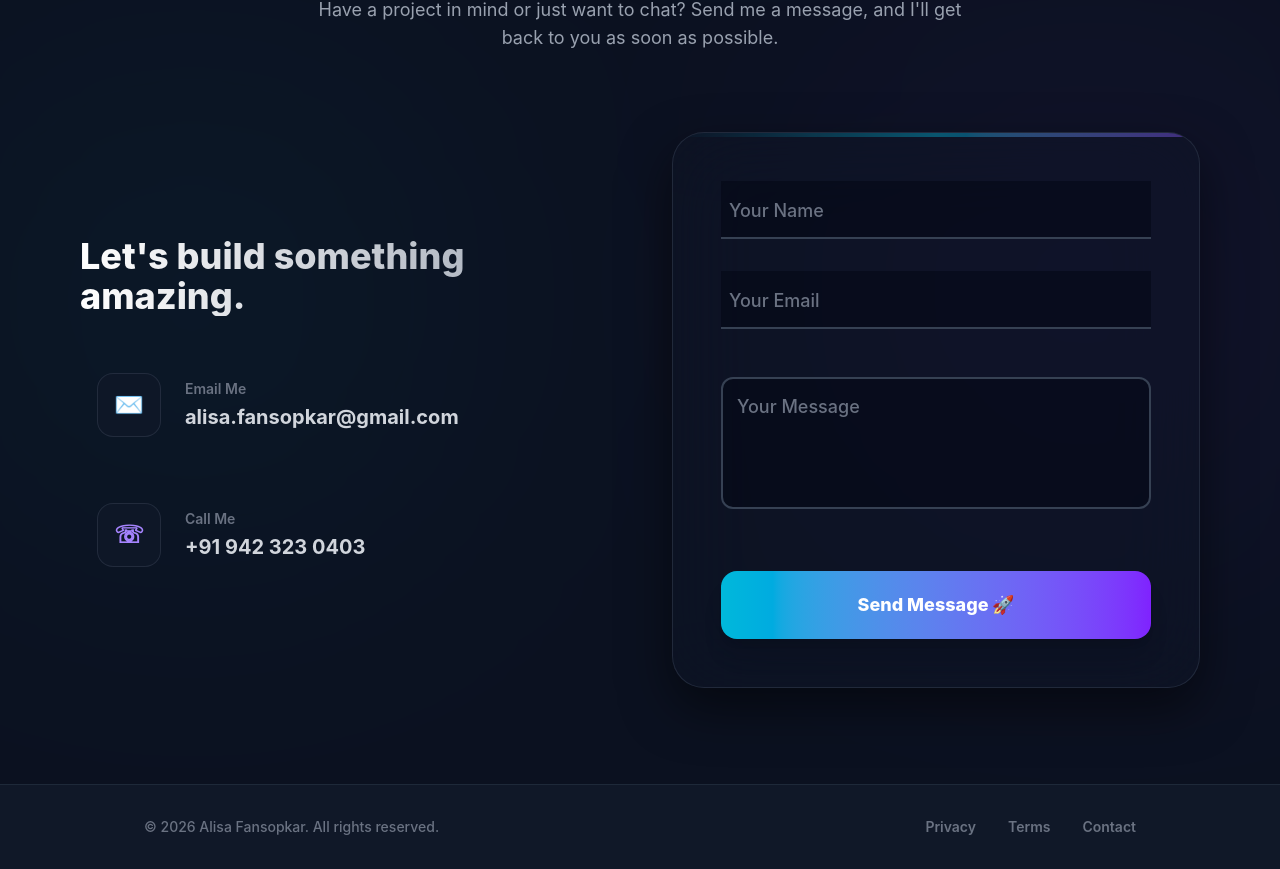
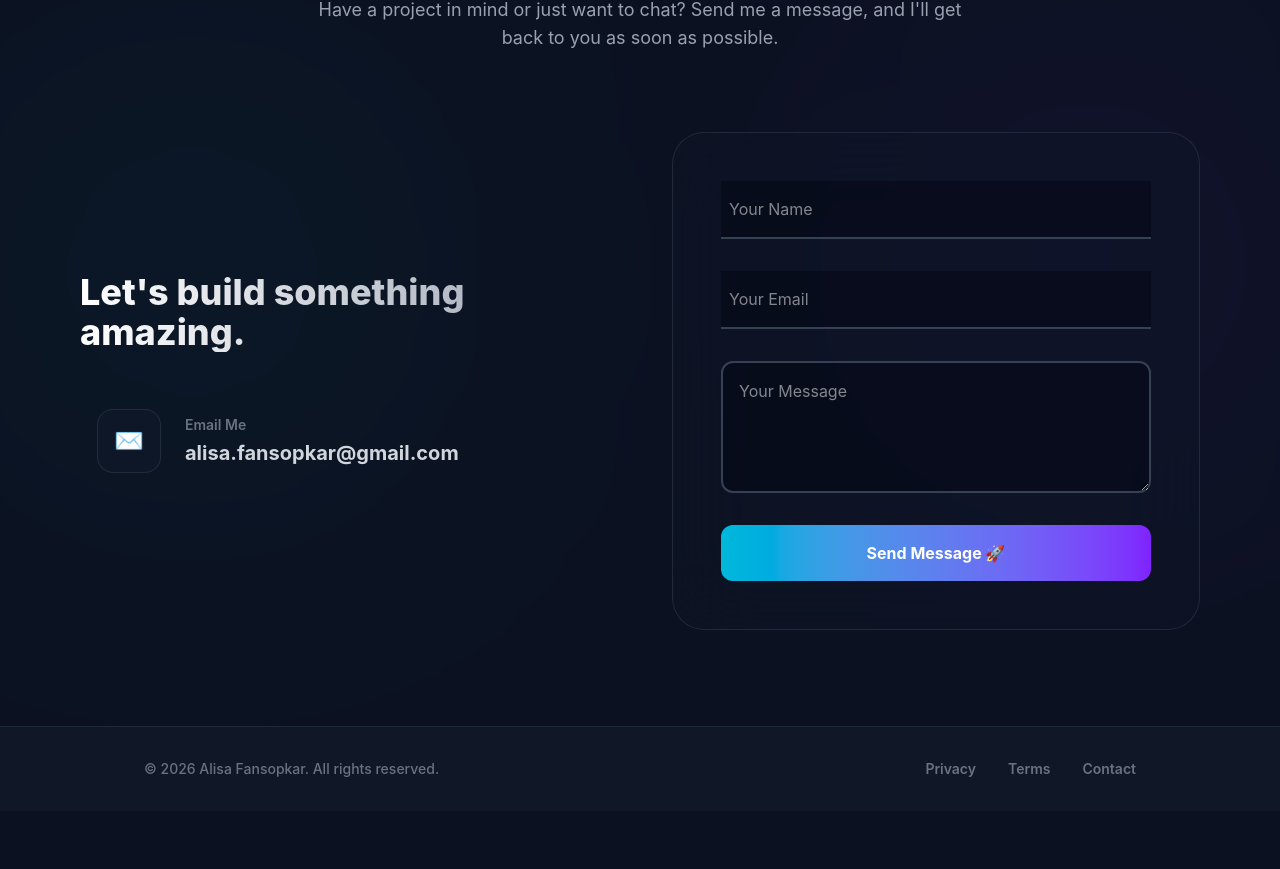
Before and after one commit to alisafansopkar-stack/portfolio, a React (Vite) app in the folder portfolio/: page / in a window 1280 px wide. Shown: the part 3098-3967 px from the top of the page. After the commit the page ends 3909 px from the top, so only its background shows below. Built offline with nearby package versions, Linux system fonts and the light colour scheme.

Commit message:
update form

```diff
--- a/portfolio/package.json
+++ b/portfolio/package.json
@@ -13,7 +13,8 @@
     "framer-motion": "^12.38.0",
     "react": "^19.2.4",
     "react-dom": "^19.2.4",
-    "react-icons": "^5.6.0"
+    "react-icons": "^5.6.0",
+    "react-toastify": "^11.0.5"
   },
   "devDependencies": {
     "@eslint/js": "^9.39.4",
--- a/portfolio/src/components/Contact.jsx
+++ b/portfolio/src/components/Contact.jsx
@@ -1,7 +1,41 @@
-import React from 'react';
+import React, { useState } from 'react';
 import { motion } from 'framer-motion';
 
 export default function Contact() {
+  const [status, setStatus] = useState("");
+
+  const handleSubmit = async (e) => {
+    e.preventDefault();
+    setStatus("Sending...");
+
+    const formData = new FormData(e.target);
+
+    // ✅ Add Web3Forms Access Key
+    formData.append("access_key", "dae40daf-7ed2-442f-b98d-917d00b87e6e");
+    formData.append("subject", "New Portfolio Contact Message");
+
+    try {
+      const response = await fetch("https://api.web3forms.com/submit", {
+        method: "POST",
+        body: formData
+      });
+
+      const result = await response.json();
+
+      if(result.success) {
+        setStatus("Message Sent Successfully! 🎉");
+        e.target.reset();
+      } else {
+        setStatus("Failed to send message.");
+      }
+    } catch (error) {
+      console.error(error);
+      setStatus("Error sending message.");
+    }
+
+    setTimeout(() => setStatus(""), 5000);
+  };
+
   const containerVariants = {
     hidden: { opacity: 0 },
     show: {
@@ -18,7 +52,6 @@ export default function Contact() {
   return (
     <section id="contact" className="min-h-screen px-10 md:px-20 py-24 bg-[#0b1120] text-white flex flex-col items-center border-t border-gray-800/50 relative overflow-hidden">
 
-      {/* Dynamic Background elements */}
       <div className="absolute top-1/2 left-0 -translate-y-1/2 w-96 h-96 bg-cyan-600/10 rounded-full blur-[150px] pointer-events-none animate-float"></div>
       <div className="absolute top-1/2 right-0 -translate-y-1/2 w-96 h-96 bg-violet-600/10 rounded-full blur-[150px] pointer-events-none animate-float" style={{animationDelay: '2s'}}></div>
 
@@ -32,94 +65,57 @@ export default function Contact() {
           <h2 className="text-5xl md:text-6xl font-extrabold tracking-tight">
             Get In <span className="bg-gradient-to-r from-cyan-400 to-violet-500 bg-clip-text text-transparent drop-shadow-[0_0_20px_rgba(6,182,212,0.6)]">Touch</span>
           </h2>
-          <p className="mt-6 text-gray-400 text-lg max-w-2xl mx-auto">Have a project in mind or just want to chat? Send me a message, and I'll get back to you as soon as possible.</p>
+          <p className="mt-6 text-gray-400 text-lg max-w-2xl mx-auto">
+            Have a project in mind or just want to chat? Send me a message, and I'll get back to you as soon as possible.
+          </p>
         </motion.div>
 
         <div className="flex flex-col lg:flex-row gap-16">
-          {/* Left Panel - Info */}
-          <motion.div
-            initial={{ opacity: 0, x: -50 }}
-            whileInView={{ opacity: 1, x: 0 }}
-            viewport={{ once: true, margin: "-100px" }}
-            transition={{ duration: 0.7, ease: "easeOut" }}
-            className="flex-1 flex flex-col justify-center space-y-10"
-          >
+
+          {/* LEFT PANEL SAME */}
+          <motion.div className="flex-1 flex flex-col justify-center space-y-10">
             <div className="space-y-4">
-              <h3 className="text-4xl font-extrabold text-transparent bg-clip-text bg-gradient-to-r from-white to-gray-400">Let's build something amazing.</h3>
+              <h3 className="text-4xl font-extrabold text-transparent bg-clip-text bg-gradient-to-r from-white to-gray-400">
+                Let's build something amazing.
+              </h3>
             </div>
 
             <div className="space-y-8 text-gray-300">
               <a href="mailto:xyz@gmail.com" className="group flex items-center gap-6 p-4 rounded-2xl hover:bg-gray-800/40 border border-transparent hover:border-gray-700/50 transition-all duration-300 w-fit">
-                <div className="w-16 h-16 bg-gray-900/80 rounded-2xl flex items-center justify-center border border-gray-700/50 group-hover:border-cyan-500 group-hover:shadow-[0_0_25px_rgba(6,182,212,0.4)] transition-all duration-300 group-hover:-translate-y-1">
+                <div className="w-16 h-16 bg-gray-900/80 rounded-2xl flex items-center justify-center border border-gray-700/50">
                   <span className="text-cyan-400 text-2xl font-bold">✉</span>
                 </div>
                 <div>
                   <p className="text-sm text-gray-500 font-semibold mb-1">Email Me</p>
-                  <span className="text-xl font-bold group-hover:text-cyan-400 transition-colors">alisa.fansopkar@gmail.com</span>
-                </div>
-              </a>
-
-              <a href="#" className="group flex items-center gap-6 p-4 rounded-2xl hover:bg-gray-800/40 border border-transparent hover:border-gray-700/50 transition-all duration-300 w-fit">
-                <div className="w-16 h-16 bg-gray-900/80 rounded-2xl flex items-center justify-center border border-gray-700/50 group-hover:border-violet-500 group-hover:shadow-[0_0_25px_rgba(139,92,246,0.4)] transition-all duration-300 group-hover:-translate-y-1">
-                  <span className="text-violet-400 text-2xl font-bold">☏</span>
-                </div>
-                <div>
-                  <p className="text-sm text-gray-500 font-semibold mb-1">Call Me</p>
-                  <span className="text-xl font-bold group-hover:text-violet-400 transition-colors">+91 942 323 0403</span>
+                  <span className="text-xl font-bold">alisa.fansopkar@gmail.com</span>
                 </div>
               </a>
             </div>
           </motion.div>
 
-          {/* Right Form Panel */}
-          <motion.div
-            initial={{ opacity: 0, x: 50, rotateY: -10 }}
-            whileInView={{ opacity: 1, x: 0, rotateY: 0 }}
-            viewport={{ once: true, margin: "-100px" }}
-            transition={{ duration: 0.8, ease: "easeOut", delay: 0.2 }}
-            className="flex-1 perspective-1000"
-          >
-            <div className="bg-gray-900/40 backdrop-blur-2xl p-10 md:p-12 rounded-[2rem] shadow-[0_20px_50px_rgba(0,0,0,0.5)] border border-gray-700/50 relative overflow-hidden group hover:border-cyan-500/30 transition-all duration-700">
+          {/* FORM PANEL SAME UI */}
+          <motion.div className="flex-1">
+            <div className="bg-gray-900/40 backdrop-blur-2xl p-10 md:p-12 rounded-[2rem] border border-gray-700/50">
 
-              {/* Form glowing top border */}
-              <div className="absolute top-0 left-0 w-full h-1 bg-gradient-to-r from-transparent via-cyan-500 to-violet-500 opacity-40 group-hover:opacity-100 transition-opacity duration-500"></div>
+              <form onSubmit={handleSubmit} className="flex flex-col gap-8">
 
-              <form className="flex flex-col gap-8 relative z-10">
-                <motion.div variants={containerVariants} initial="hidden" whileInView="show" viewport={{once:true}} className="flex flex-col gap-8">
+                <input type="text" name="name" required className="w-full bg-gray-950/50 border-b-2 border-gray-700 px-2 py-4 text-white" placeholder="Your Name" />
 
-                  <motion.div variants={itemVariants} className="relative group/input">
-                    <input type="text" id="name" required className="peer w-full bg-gray-950/50 border-b-2 border-gray-700 px-2 py-4 text-white focus:outline-none focus:border-cyan-500 transition-all duration-300 placeholder-transparent" placeholder="Name" />
-                    <label htmlFor="name" className="absolute left-2 top-4 text-gray-500 font-medium text-lg transition-all duration-300 peer-placeholder-shown:text-lg peer-placeholder-shown:top-4 peer-focus:-top-3 peer-focus:text-sm peer-focus:text-cyan-400 peer-valid:-top-3 peer-valid:text-sm peer-valid:text-cyan-400 pointer-events-none">
-                      Your Name
-                    </label>
-                  </motion.div>
+                <input type="email" name="email" required className="w-full bg-gray-950/50 border-b-2 border-gray-700 px-2 py-4 text-white" placeholder="Your Email" />
 
-                  <motion.div variants={itemVariants} className="relative group/input">
-                    <input type="email" id="email" required className="peer w-full bg-gray-950/50 border-b-2 border-gray-700 px-2 py-4 text-white focus:outline-none focus:border-violet-500 transition-all duration-300 placeholder-transparent" placeholder="Email" />
-                    <label htmlFor="email" className="absolute left-2 top-4 text-gray-500 font-medium text-lg transition-all duration-300 peer-placeholder-shown:text-lg peer-placeholder-shown:top-4 peer-focus:-top-3 peer-focus:text-sm peer-focus:text-violet-400 peer-valid:-top-3 peer-valid:text-sm peer-valid:text-violet-400 pointer-events-none">
-                      Your Email
-                    </label>
-                  </motion.div>
+                <textarea name="message" rows="4" required className="w-full bg-gray-950/50 border-2 border-gray-700 rounded-xl px-4 py-4 text-white" placeholder="Your Message"></textarea>
 
-                  <motion.div variants={itemVariants} className="relative group/input mt-4">
-                    <textarea id="message" rows="4" required className="peer w-full bg-gray-950/50 border-2 border-gray-700 rounded-xl px-4 py-4 text-white focus:outline-none focus:border-cyan-500 transition-all duration-300 placeholder-transparent resize-none" placeholder="Message"></textarea>
-                    <label htmlFor="message" className="absolute left-4 top-4 text-gray-500 font-medium text-lg transition-all duration-300 peer-placeholder-shown:text-lg peer-placeholder-shown:top-4 peer-focus:-top-3 peer-focus:bg-[#0d1425] peer-focus:px-2 peer-focus:text-sm peer-focus:text-cyan-400 peer-valid:-top-3 peer-valid:bg-[#0d1425] peer-valid:px-2 peer-valid:text-sm peer-valid:text-cyan-400 pointer-events-none">
-                      Your Message
-                    </label>
-                  </motion.div>
+                <button type="submit" className="bg-gradient-to-r from-cyan-500 to-violet-600 text-white font-bold py-4 rounded-xl">
+                  Send Message 🚀
+                </button>
 
-                  <motion.button
-                    variants={itemVariants}
-                    whileHover={{ scale: 1.03, boxShadow: "0 10px 30px -10px rgba(6,182,212,0.8)" }}
-                    whileTap={{ scale: 0.98 }}
-                    type="button"
-                    className="mt-6 bg-gradient-to-r from-cyan-500 to-violet-600 hover:from-cyan-400 hover:to-violet-500 text-white font-extrabold text-lg py-5 rounded-2xl shadow-xl transition-all duration-300 w-full overflow-hidden relative"
-                  >
-                    <span className="relative z-10">Send Message 🚀</span>
-                    <div className="absolute inset-0 bg-white/20 translate-y-full hover:translate-y-0 transition-transform duration-300 ease-in-out"></div>
-                  </motion.button>
-                </motion.div>
+                {status && (
+                  <div className="text-center text-cyan-400 text-sm">
+                    {status}
+                  </div>
+                )}
               </form>
+
             </div>
           </motion.div>
         </div>
```
Also changed, not shown: 1 other file (tests, documents, lock files or other folders).
